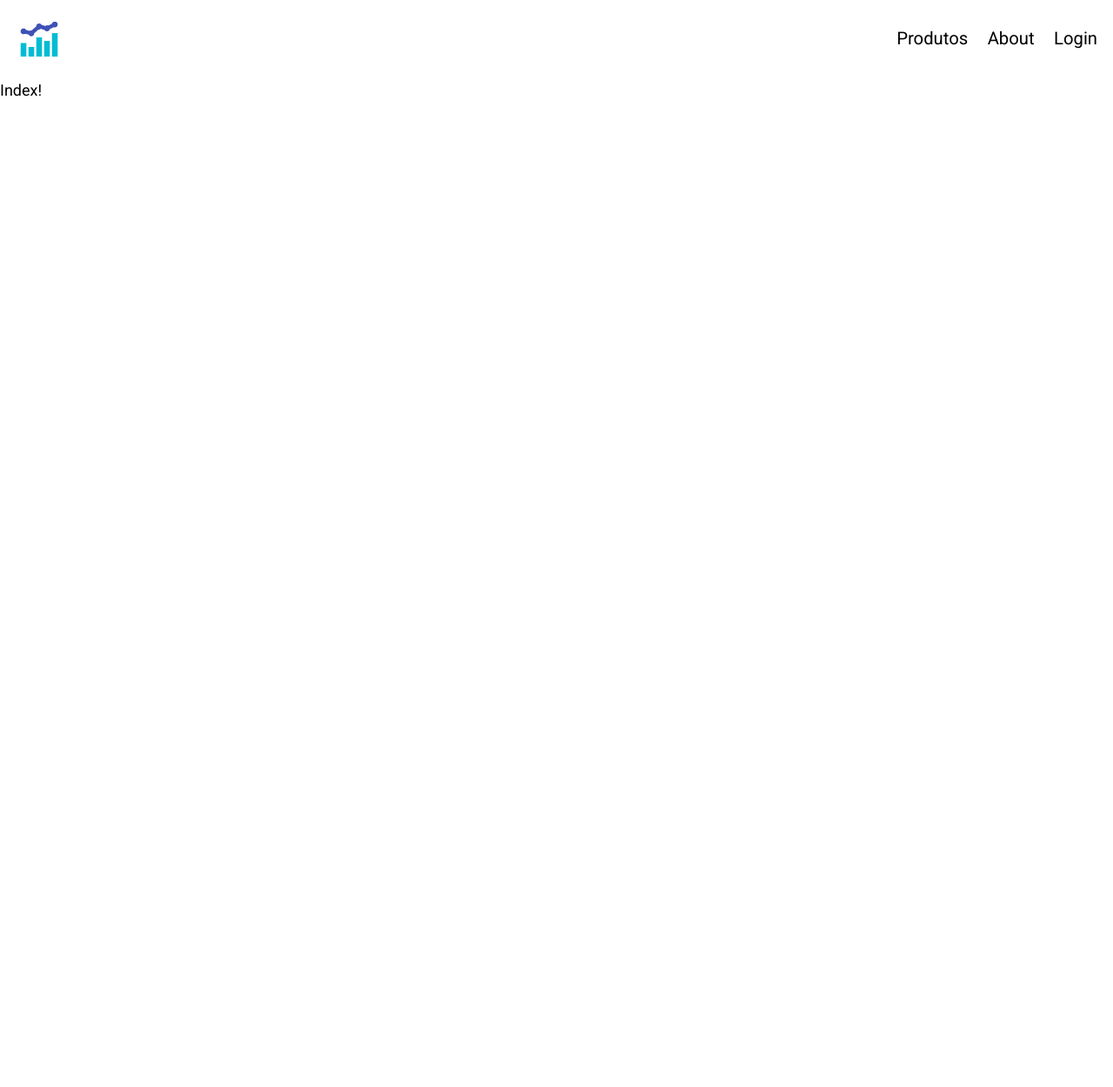
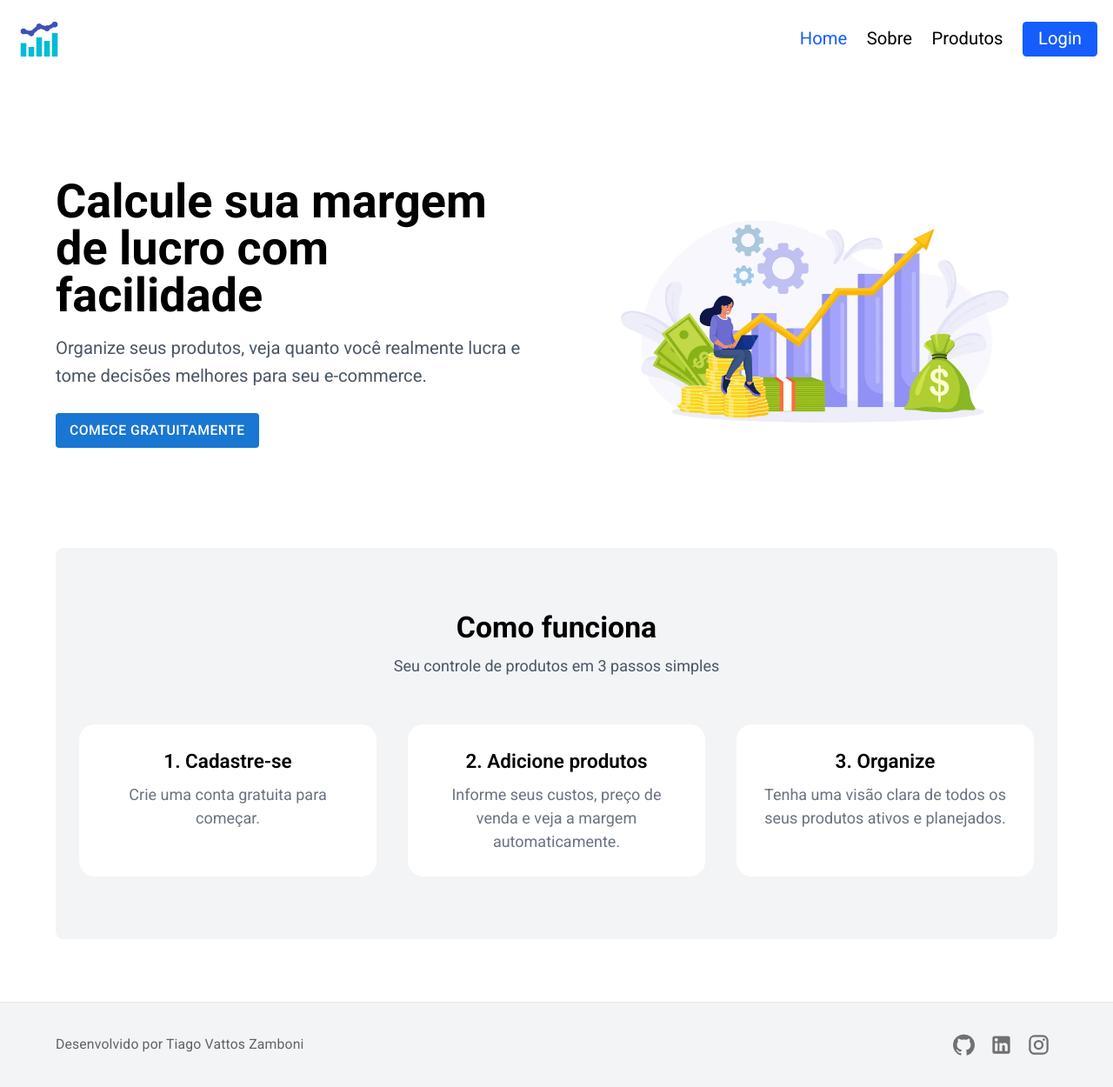
Before and after one commit to tiagovattosz/margemcalc-frontend, a React (Vite) app: page / in a window 1280 px wide. Shown: the whole page at 87% size. Before the commit the page ends 800 px from the top, so only its background shows below. Built offline with nearby package versions, Linux system fonts and the light colour scheme; no server answers.

Commit message:
Criadas rotas protegidas por autenticacao

```diff
--- /dev/null
+++ b/src/components/Footer.jsx
@@ -0,0 +1,49 @@
+import { Box, Container, Typography, IconButton } from "@mui/material";
+import { GitHub, LinkedIn, Instagram } from "@mui/icons-material";
+
+export default function Footer() {
+  return (
+    <Box className="bg-gray-100 border-t border-gray-200 py-6 mt-16">
+      <Container
+        maxWidth="lg"
+        className="flex flex-col md:flex-row items-center justify-between gap-4"
+      >
+        <Typography variant="body2" color="textSecondary">
+          Desenvolvido por Tiago Vattos Zamboni
+        </Typography>
+        <Box>
+          <IconButton
+            component="a"
+            href="https://github.com/tiagovattosz"
+            target="_blank"
+            rel="noopener noreferrer"
+            aria-label="GitHub"
+            className="text-gray-600 hover:text-black transition"
+          >
+            <GitHub />
+          </IconButton>
+          <IconButton
+            component="a"
+            href="https://www.linkedin.com/in/tiago-vattos-zamboni-680952232/"
+            target="_blank"
+            rel="noopener noreferrer"
+            aria-label="LinkedIn"
+            className="text-gray-600 hover:text-blue-700 transition"
+          >
+            <LinkedIn />
+          </IconButton>
+          <IconButton
+            component="a"
+            href="https://www.instagram.com/tiagovattosz/"
+            target="_blank"
+            rel="noopener noreferrer"
+            aria-label="Instagram"
+            className="text-gray-600 hover:text-pink-500 transition"
+          >
+            <Instagram />
+          </IconButton>
+        </Box>
+      </Container>
+    </Box>
+  );
+}
--- a/src/components/Header.jsx
+++ b/src/components/Header.jsx
@@ -1,6 +1,44 @@
-import { Link } from "@tanstack/react-router";
+import { Link, useNavigate } from "@tanstack/react-router";
+import { useEffect, useState } from "react";
 
 function Header() {
+  const navigate = useNavigate();
+  const [user, setUser] = useState(null);
+
+  // Carregar dados do usuário autenticado
+  useEffect(() => {
+    async function fetchUser() {
+      try {
+        const res = await fetch("/api/me", {
+          method: "POST",
+          credentials: "include",
+        });
+
+        if (res.ok) {
+          const data = await res.json();
+          setUser(data);
+        } else {
+          setUser(null);
+        }
+      } catch (e) {
+        console.error("Erro ao buscar usuário", e);
+        setUser(null);
+      }
+    }
+
+    fetchUser();
+  }, []);
+
+  const handleLogout = async () => {
+    await fetch("/api/logout", {
+      method: "POST",
+      credentials: "include",
+    });
+
+    setUser(null);
+    navigate({ to: "/login" });
+  };
+
   return (
     <div className="container mx-auto p-4">
       <div className="h-12 flex items-center justify-between text-lg">
@@ -8,16 +46,36 @@ function Header() {
           <img src="/icon.png" alt="Logo" className="h-12" />
         </Link>
 
-        <div className="flex gap-5 text-lg">
+        <div className="flex gap-5 text-lg items-center">
+          <Link to="/" className="[&.active]:text-blue-600">
+            Home
+          </Link>
+          <Link to="/sobre" className="[&.active]:text-blue-600">
+            Sobre
+          </Link>
           <Link to="/produtos" className="[&.active]:text-blue-600">
             Produtos
           </Link>
-          <Link to="/about" className="[&.active]:text-blue-600">
-            About
-          </Link>
-          <Link to="/login" className="[&.active]:text-blue-600">
-            Login
-          </Link>
+
+          {user ? (
+            <>
+              <span>Olá, {user.username}</span>
+              <button
+                type="button"
+                onClick={handleLogout}
+                className="bg-red-600 text-white rounded px-4"
+              >
+                Logout
+              </button>
+            </>
+          ) : (
+            <Link
+              to="/login"
+              className="bg-blue-600 text-white rounded px-4 py-1"
+            >
+              Login
+            </Link>
+          )}
         </div>
       </div>
     </div>
--- a/src/components/ProdutoForm.jsx
+++ b/src/components/ProdutoForm.jsx
@@ -76,7 +76,7 @@ export default function ProdutoForm({
             <Button
               key={index}
               variant="outlined"
-              onClick={(e) => {
+              onClick={() => {
                 setFormData({
                   ...formData,
                   porcentagemComissaoCompra: comissao,
@@ -137,7 +137,7 @@ export default function ProdutoForm({
             <Button
               key={index}
               variant="outlined"
-              onClick={(e) => {
+              onClick={() => {
                 setFormData({
                   ...formData,
                   porcentagemTaxaVenda: taxa.porcentagem,
--- /dev/null
+++ b/src/routes/_authenticated.jsx
@@ -0,0 +1,31 @@
+import { createFileRoute, redirect } from "@tanstack/react-router";
+
+async function isAuthenticated() {
+  try {
+    const response = await fetch("/api/me", {
+      method: "POST",
+      credentials: "include",
+    });
+
+    if (response.ok) {
+      return true;
+    }
+    return false;
+  } catch (e) {
+    console.error("Erro ao obter informações do usuário");
+    console.error(e);
+  }
+}
+
+export const Route = createFileRoute("/_authenticated")({
+  beforeLoad: async ({ location }) => {
+    if (!(await isAuthenticated())) {
+      throw redirect({
+        to: "/login",
+        search: {
+          redirect: location.href,
+        },
+      });
+    }
+  },
+});
--- a/src/routes/produtos/$id.editar.jsx
+++ b/src/routes/_authenticated/produtos/$id.editar.jsx
@@ -1,9 +1,9 @@
 import { createFileRoute, useNavigate } from "@tanstack/react-router";
 import { useEffect, useState } from "react";
-import ProdutoForm from "../../components/ProdutoForm";
+import ProdutoForm from "../../../components/ProdutoForm";
 import { CircularProgress, Container } from "@mui/material";
 
-export const Route = createFileRoute("/produtos/$id/editar")({
+export const Route = createFileRoute("/_authenticated/produtos/$id/editar")({
   component: RouteComponent,
 });
 
--- a/src/routes/produtos/index.jsx
+++ b/src/routes/_authenticated/produtos/index.jsx
@@ -10,7 +10,7 @@ import {
 } from "@mui/material";
 import { Edit, Delete } from "@mui/icons-material";
 
-export const Route = createFileRoute("/produtos/")({
+export const Route = createFileRoute("/_authenticated/produtos/")({
   component: RouteComponent,
 });
 
--- a/src/routes/produtos/novo.jsx
+++ b/src/routes/_authenticated/produtos/novo.jsx
@@ -1,8 +1,8 @@
 import { createFileRoute, useNavigate } from "@tanstack/react-router";
 import { useState } from "react";
-import ProdutoForm from "../../components/ProdutoForm";
+import ProdutoForm from "../../../components/ProdutoForm";
 
-export const Route = createFileRoute("/produtos/novo")({
+export const Route = createFileRoute("/_authenticated/produtos/novo")({
   component: RouteComponent,
 });
 
--- a/src/routes/about.jsx
+++ /dev/null
@@ -1,10 +0,0 @@
-import { createFileRoute } from "@tanstack/react-router";
-import Header from "../components/Header";
-
-export const Route = createFileRoute("/about")({
-  component: About,
-});
-
-function About() {
-  return <h1>About!</h1>;
-}
--- a/src/routes/index.jsx
+++ b/src/routes/index.jsx
@@ -1,11 +1,76 @@
 import { createFileRoute, Link } from "@tanstack/react-router";
-import Header from "../components/Header";
-import { useEffect, useState } from "react";
+import { Button, Container } from "@mui/material";
+import Footer from "../components/Footer";
 
 export const Route = createFileRoute("/")({
   component: Index,
 });
 
 function Index() {
-  return <h1>Index!</h1>;
+  return (
+    <>
+      <Container maxWidth="lg">
+        <main className="w-full">
+          <section className="grid md:grid-cols-2 gap-8 items-center w-full min-h-120">
+            <div>
+              <h1 className="text-4xl md:text-5xl font-bold mb-4">
+                Calcule sua margem de lucro com facilidade
+              </h1>
+              <p className="text-gray-600 mb-6 text-lg">
+                Organize seus produtos, veja quanto você realmente lucra e tome
+                decisões melhores para seu e-commerce.
+              </p>
+              <Button
+                variant="contained"
+                disableElevation
+                component={Link}
+                to="/produtos"
+              >
+                Comece Gratuitamente
+              </Button>
+            </div>
+            <img
+              src="/home.webp"
+              alt="Ilustração de lucro"
+              className="w-full max-w-md mx-auto"
+            />
+          </section>
+
+          <section className="bg-gray-100 py-16 rounded-lg">
+            <div className="text-center mb-12">
+              <h2 className="text-3xl font-bold">Como funciona</h2>
+              <p className="text-gray-600 mt-2">
+                Seu controle de produtos em 3 passos simples
+              </p>
+            </div>
+            <div className="grid md:grid-cols-3 gap-8 max-w-6xl mx-auto px-6">
+              {[
+                {
+                  title: "1. Cadastre-se",
+                  desc: "Crie uma conta gratuita para começar.",
+                },
+                {
+                  title: "2. Adicione produtos",
+                  desc: "Informe seus custos, preço de venda e veja a margem automaticamente.",
+                },
+                {
+                  title: "3. Organize",
+                  desc: "Tenha uma visão clara de todos os seus produtos ativos e planejados.",
+                },
+              ].map((item, index) => (
+                <div
+                  key={index}
+                  className="bg-white rounded-2xl p-6 text-center"
+                >
+                  <h3 className="text-xl font-semibold mb-2">{item.title}</h3>
+                  <p className="text-gray-500">{item.desc}</p>
+                </div>
+              ))}
+            </div>
+          </section>
+        </main>
+      </Container>
+      <Footer />
+    </>
+  );
 }
--- /dev/null
+++ b/src/routes/sobre.jsx
@@ -0,0 +1,9 @@
+import { createFileRoute } from "@tanstack/react-router";
+
+export const Route = createFileRoute("/sobre")({
+  component: Sobre,
+});
+
+function Sobre() {
+  return <h1>Sobre!</h1>;
+}
```
Also changed, not shown: src/routeTree.gen.ts (+120 -77 lines), src/routes/login.jsx (+11 -3 lines), public/home.webp (added).
